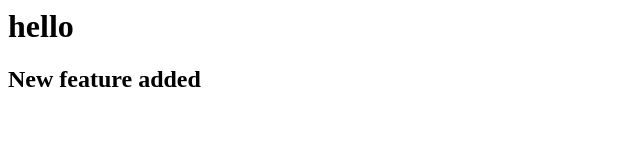
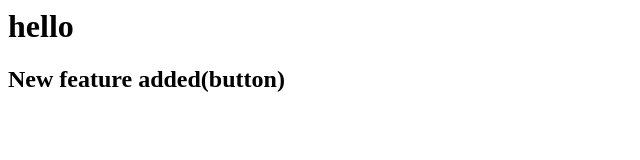
Before and after one commit to prakashhsingha/ecomm, a plain HTML site: page index.html in a window 1280 px wide. Shown: the whole page, without its empty margins (0-640 px from the left). Drawn offline with Linux system fonts and the light colour scheme.

```diff
--- a/index.html
+++ b/index.html
@@ -1,2 +1,2 @@
 <h1>hello</h1>
-<h2>New feature added</h2>
+<h2>New feature added(button)</h2>
```
